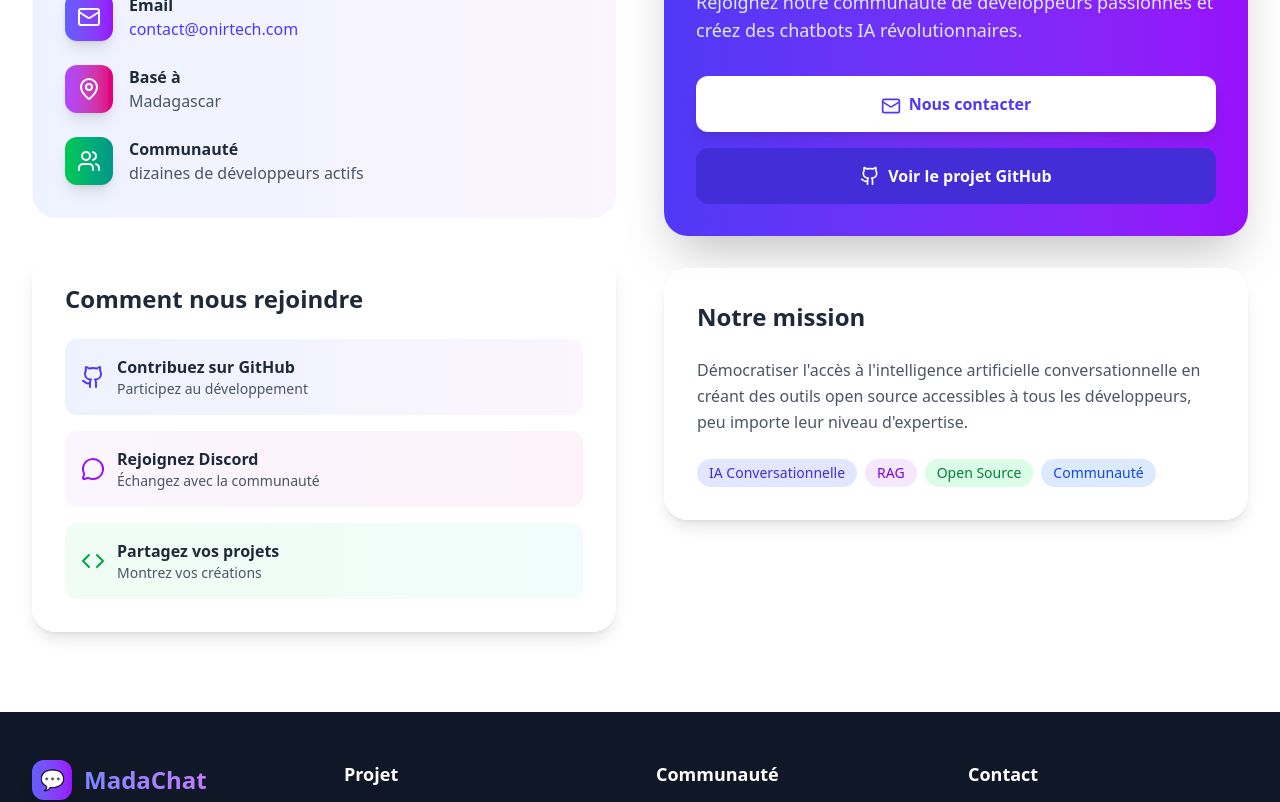
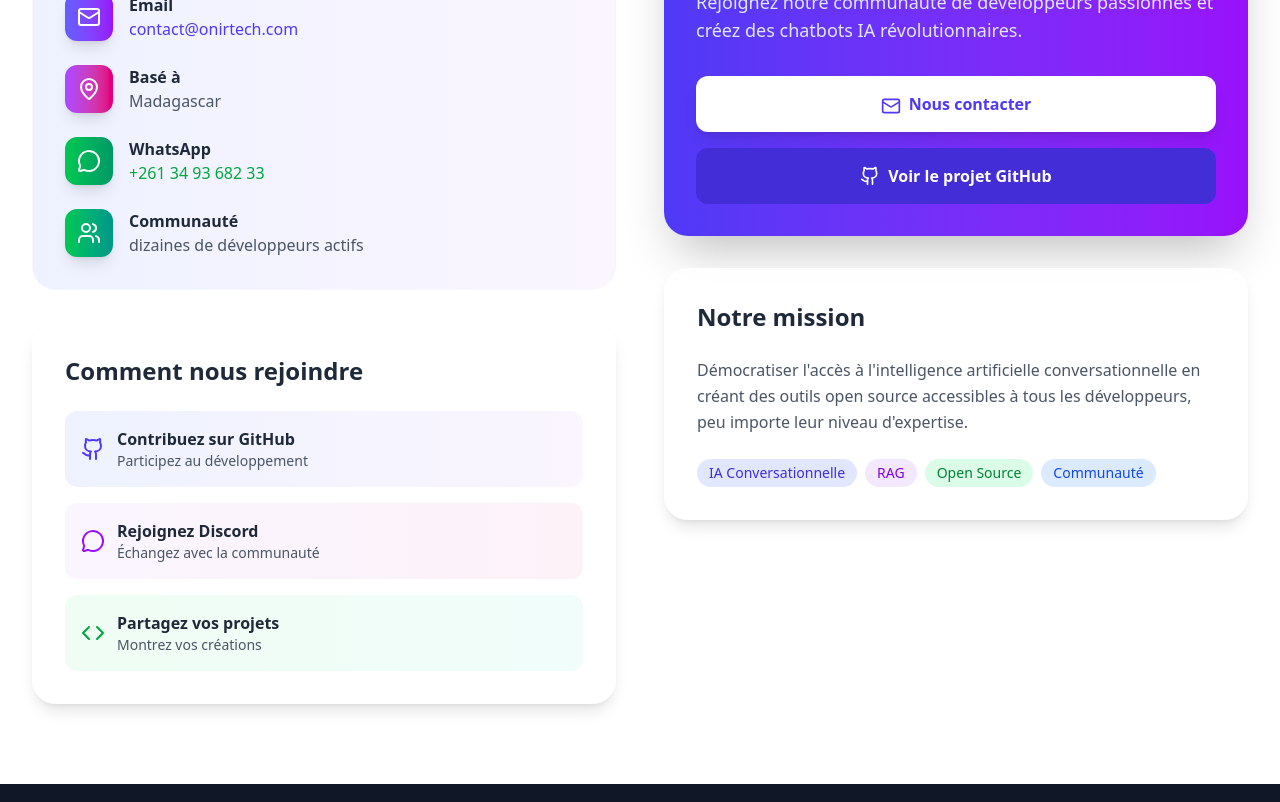
Before and after one commit to RINOHeinrich1/madaChatFrontend, a React (Vite) app: page / in a window 1280 px wide. Shown: the part 3080-3882 px from the top of the page. Built offline with nearby package versions, Linux system fonts and the light colour scheme.

Commit message:
adding discord link

```diff
--- a/src/components/landingPages/Contact.tsx
+++ b/src/components/landingPages/Contact.tsx
@@ -58,6 +58,24 @@ export default function Contact() {
                     </p>
                   </div>
                 </div>
+                <div className="flex items-center gap-4">
+                  <div className="w-12 h-12 bg-gradient-to-r from-green-500 to-emerald-600 rounded-xl flex items-center justify-center shadow-lg">
+                    <MessageCircle className="w-6 h-6 text-white" />
+                  </div>
+                  <div>
+                    <h4 className="font-semibold text-gray-800 dark:text-gray-200">
+                      WhatsApp
+                    </h4>
+                    <a
+                      href="https://wa.me/261349368233"
+                      target="_blank"
+                      rel="noopener noreferrer"
+                      className="text-green-600 dark:text-green-400 hover:underline"
+                    >
+                      +261 34 93 682 33
+                    </a>
+                  </div>
+                </div>
 
                 <div className="flex items-center gap-4">
                   <div className="w-12 h-12 bg-gradient-to-r from-green-500 to-teal-600 rounded-xl flex items-center justify-center shadow-lg">
@@ -94,7 +112,12 @@ export default function Contact() {
                   </div>
                 </div>
 
-                <div className="flex items-center gap-3 p-4 bg-gradient-to-r from-purple-50 to-pink-50 dark:from-gray-900 dark:to-purple-900 rounded-xl">
+                <a
+                  href="https://discord.gg/JhAq8rk4MW"
+                  target="_blank"
+                  rel="noopener noreferrer"
+                  className="flex items-center gap-3 p-4 bg-gradient-to-r from-purple-50 to-pink-50 dark:from-gray-900 dark:to-purple-900 rounded-xl hover:bg-purple-100 dark:hover:bg-purple-800 transition-colors duration-200"
+                >
                   <MessageCircle className="w-6 h-6 text-purple-600 dark:text-purple-400" />
                   <div>
                     <h4 className="font-semibold text-gray-800 dark:text-gray-200">
@@ -104,7 +127,7 @@ export default function Contact() {
                       Échangez avec la communauté
                     </p>
                   </div>
-                </div>
+                </a>
 
                 <div className="flex items-center gap-3 p-4 bg-gradient-to-r from-green-50 to-teal-50 dark:from-gray-900 dark:to-green-900 rounded-xl">
                   <Code className="w-6 h-6 text-green-600 dark:text-green-400" />
--- a/src/components/landingPages/Footer.tsx
+++ b/src/components/landingPages/Footer.tsx
@@ -37,8 +37,7 @@ export default function Footer() {
           <div className="space-y-4">
             <h4 className="text-lg font-semibold">Communauté</h4>
             <ul className="space-y-2">
-              <li><a href="#" className="text-gray-400 hover:text-white transition-colors">Discord</a></li>
-              <li><a href="#" className="text-gray-400 hover:text-white transition-colors">Contribuer</a></li>
+              <li><a href="https://discord.gg/JhAq8rk4MW" className="text-gray-400 hover:text-white transition-colors">Discord</a></li>
               <li><a href="https://github.com/RINOHeinrich1/madaChatFrontend" target='_blank' className="text-gray-400 hover:text-white transition-colors">Github</a></li>
               <li><a href="https://blog.onirtech.com/" target='_blank' className="text-gray-400 hover:text-white transition-colors">Blog</a></li>
             </ul>
```
Also changed, not shown: src/components/landingPages/Hero.tsx (+0 -26 lines).
